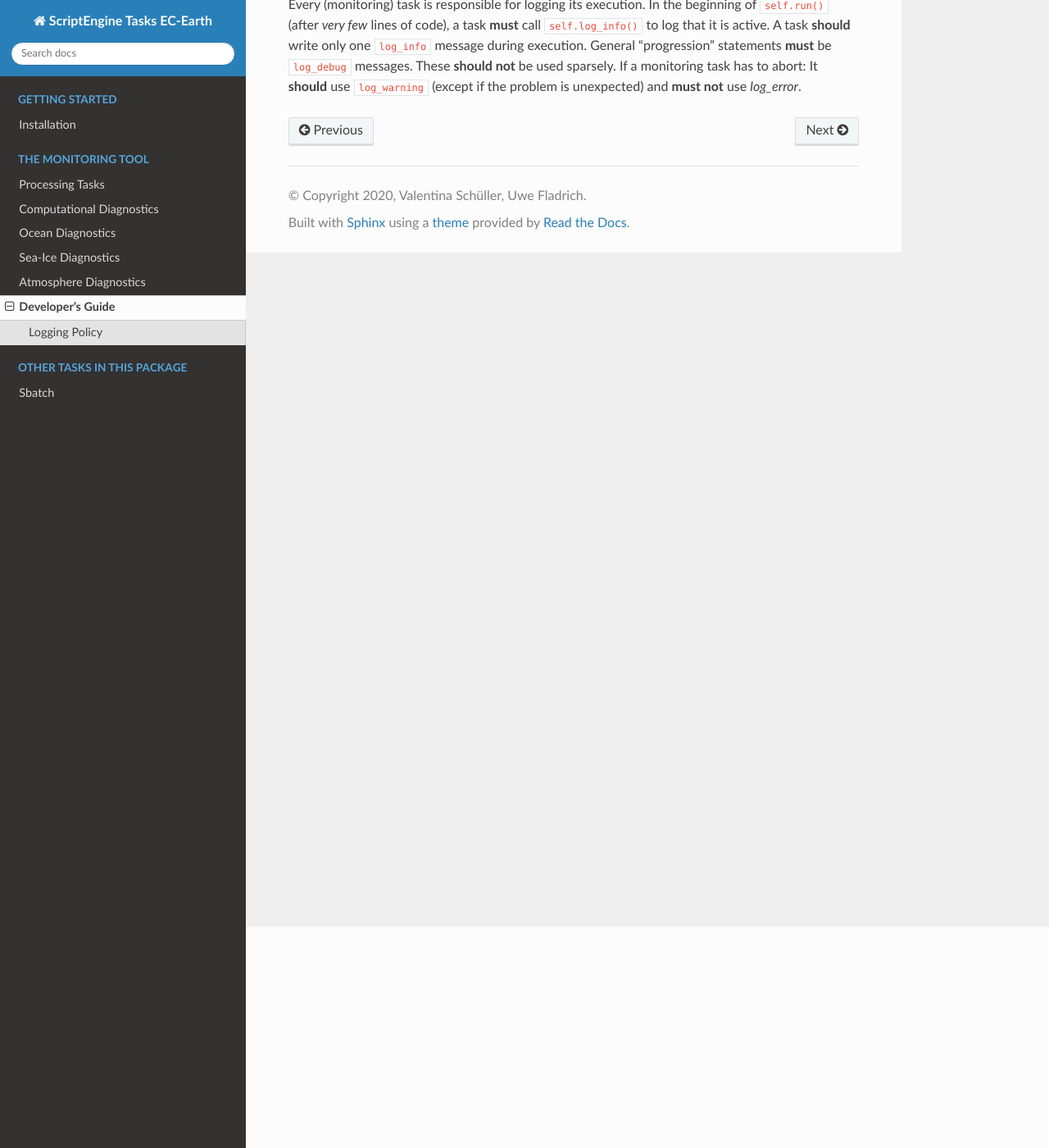
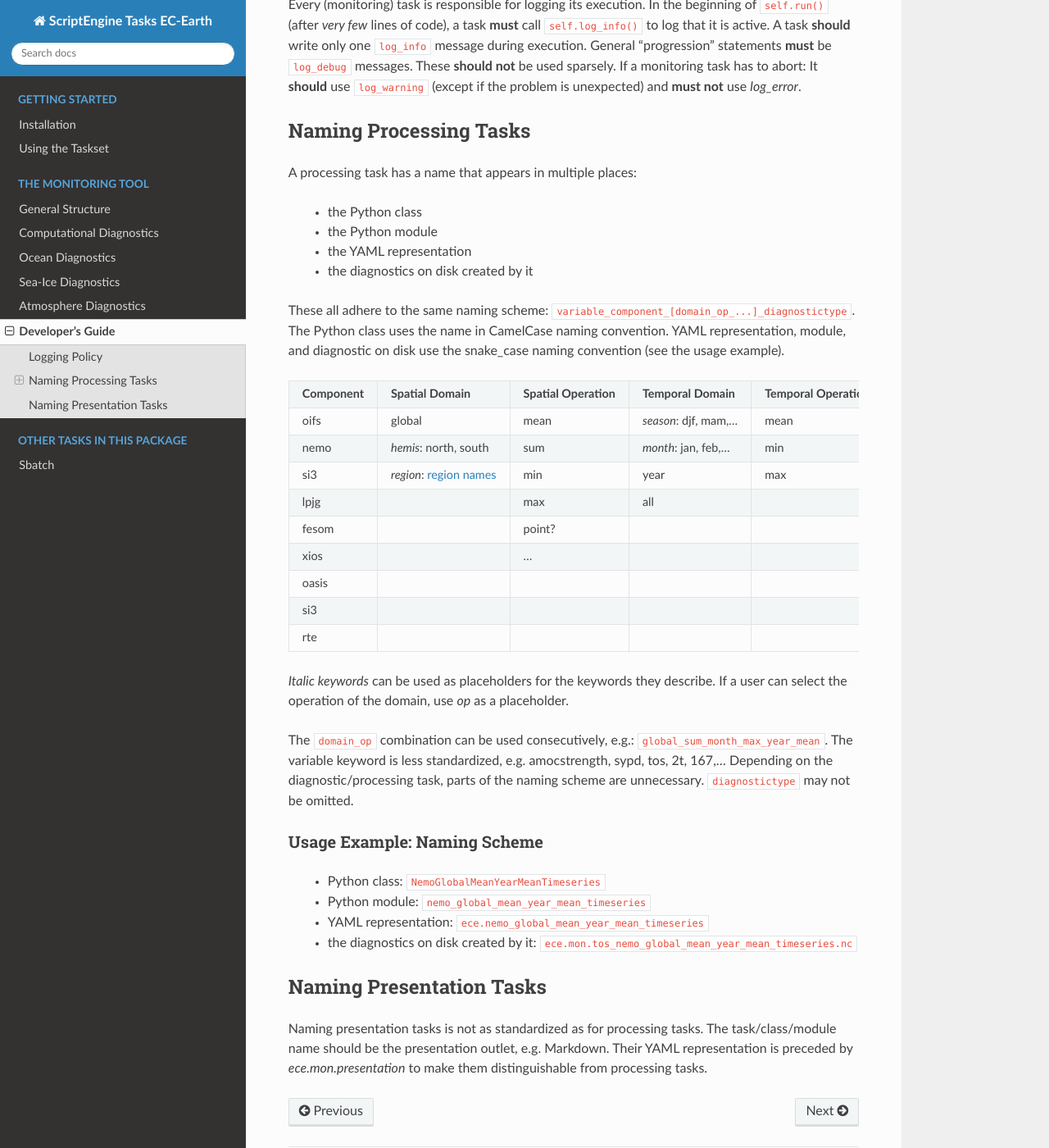
Before and after one commit to uwefladrich/scriptengine-tasks-ecearth, a Sphinx documentation site: the page built from docs/sphinx/source/tasks/monitoring/developer-guide.rst, in a window 1280 px wide and 1400 px high, scrolled down 270 px. Shown: the whole window at 82% size. Built offline with Sphinx 7.4.7 and the Read the Docs theme 2.0.0, drawn with Linux system fonts in a browser that asks for light colours; some of the changed text lies outside the part shown.

Commit message:
Update Documentation
- Link fixes in Installation Guide ( #93)
- Add short Usage Guide
- Clean Up Naming Scheme

```diff
--- a/docs/sphinx/index.rst
+++ b/docs/sphinx/index.rst
@@ -8,13 +8,14 @@ Currently, it contains the EC-Earth 4 monitoring tool, as well as the Sbatch tas
    :maxdepth: 2
    :caption: Getting Started
 
-   source/usage/installation
+   source/getting-started/installation
+   source/getting-started/usage
 
 .. toctree::
    :maxdepth: 2
    :caption: The Monitoring Tool
 
-   source/tasks/monitoring/processing-tasks
+   source/tasks/monitoring/general-structure
    source/tasks/monitoring/computational-diagnostics
    source/tasks/monitoring/ocean-diagnostics
    source/tasks/monitoring/sea-ice-diagnostics
--- a/docs/sphinx/source/tasks/monitoring/developer-guide.rst
+++ b/docs/sphinx/source/tasks/monitoring/developer-guide.rst
@@ -12,3 +12,45 @@ In the beginning of ``self.run()`` (after *very few* lines of code), a task **mu
 A task **should** write only one ``log_info`` message during execution.
 General "progression" statements **must** be ``log_debug`` messages. These **should not** be used sparsely.
 If a monitoring task has to abort: It **should** use ``log_warning`` (except if the problem is unexpected) and **must not** use `log_error`.
+
+Naming Processing Tasks
+=======================
+
+A processing task has a name that appears in multiple places:
+
+    - the Python class
+    - the Python module
+    - the YAML representation
+    - the diagnostics on disk created by it
+
+These all adhere to the same naming scheme: ``variable_component_[domain_op_...]_diagnostictype``.
+The Python class uses the name in CamelCase naming convention.
+YAML representation, module, and diagnostic on disk use the snake\_case naming convention (see the usage example).
+
+.. csv-table::
+   :file: ./naming_scheme.csv
+   :widths: 20, 20, 20, 20, 20, 20
+
+
+*Italic keywords* can be used as placeholders for the keywords they describe.
+If a user can select the operation of the domain, use *op* as a placeholder.
+
+The ``domain_op`` combination can be used consecutively, e.g.: ``global_sum_month_max_year_mean``.
+The variable keyword is less standardized, e.g. amocstrength, sypd, tos, 2t, 167,...
+Depending on the diagnostic/processing task, parts of the naming scheme are unnecessary.
+``diagnostictype`` may not be omitted.
+
+Usage Example: Naming Scheme
+#############################
+
+    - Python class: ``NemoGlobalMeanYearMeanTimeseries``
+    - Python module: ``nemo_global_mean_year_mean_timeseries``
+    - YAML representation: ``ece.nemo_global_mean_year_mean_timeseries``
+    - the diagnostics on disk created by it: ``ece.mon.tos_nemo_global_mean_year_mean_timeseries.nc``
+
+Naming Presentation Tasks
+=========================
+
+Naming presentation tasks is not as standardized as for processing tasks.
+The task/class/module name should be the presentation outlet, e.g. Markdown.
+Their YAML representation is preceded by *ece.mon.presentation* to make them distinguishable from processing tasks.
--- a/docs/sphinx/source/tasks/monitoring/processing_pattern.csv
+++ b/docs/sphinx/source/tasks/monitoring/naming_scheme.csv
@@ -1,7 +1,7 @@
 **Component**,**Spatial Domain**,**Spatial Operation**,**Temporal Domain**,**Temporal Operation**,**Diagnostic Type**
 oifs,global,mean,"*season*: djf, mam,...",mean,scalar
 nemo,"*hemis*: north, south",sum,"*month*: jan, feb,...",min,timeseries
-si3, "*region*: http://cfconventions.org/Data/cf-standard-names/docs/standardized-region-names.html",min,year,max,map
+si3, "*region*: `region names <http://cfconventions.org/Data/cf-standard-names/docs/standardized-region-names.html>`_",min,year,max,map
 lpjg,,max,all,,temporalmap
 fesom,,point?,,,
 xios,,...,,,
```
Also changed, not shown: other parts of docs/sphinx/source/tasks/monitoring/developer-guide.rst (+1 -1 lines), docs/sphinx/source/getting-started/installation.rst (renamed from docs/sphinx/source/usage/installation.rst, +20 -6 lines), docs/sphinx/source/getting-started/usage.rst (added, +13 -0 lines), docs/sphinx/source/tasks/monitoring/general-structure.rst (added, +12 -0 lines), docs/sphinx/source/tasks/monitoring/processing-tasks.rst (deleted, +0 -38 lines).
